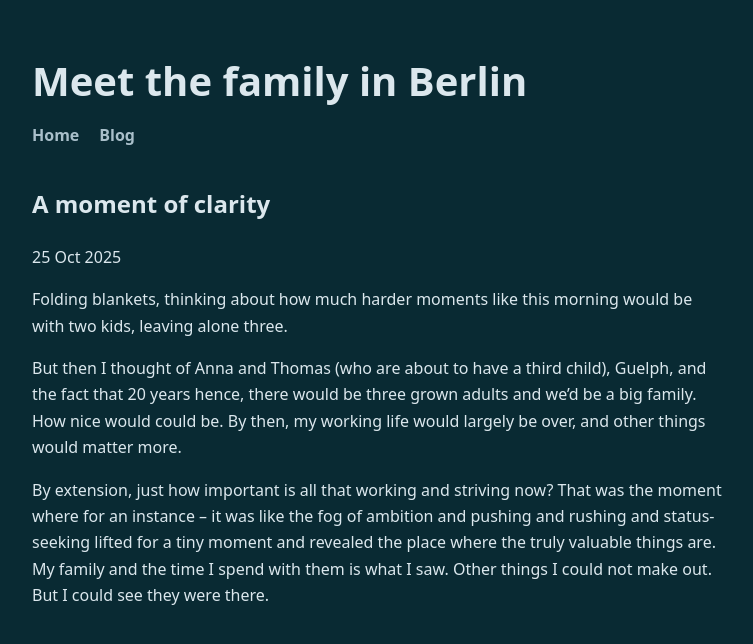
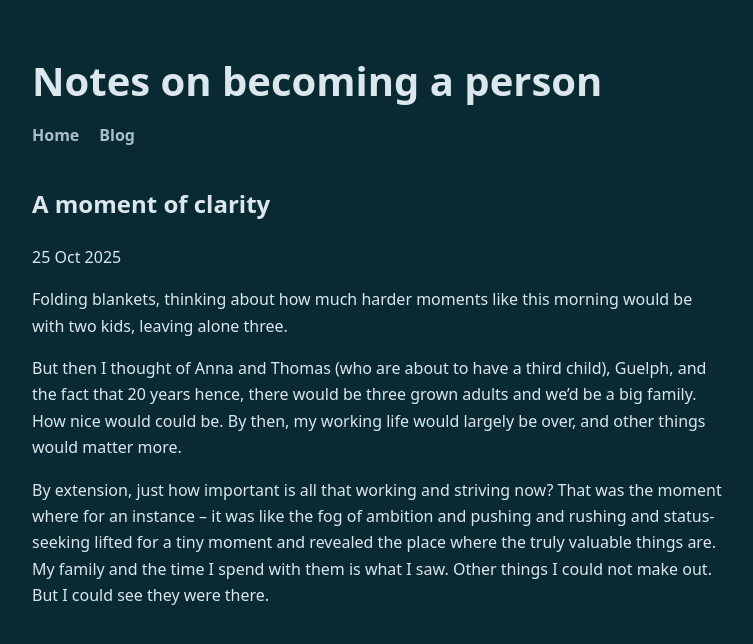
Before and after one commit to meetthefamilyinberlin/writing, a Jekyll site: the page built from _posts/2025-10-25-moment-of-clarity.md, in a window 1280 px wide. Shown: the top 644 px of the page, without its empty margins (260-1013 px from the left). Built offline with Jekyll 4.4.1, drawn with Linux system fonts in a browser that asks for light colours; our own code applies the rules of GitHub Pages for plain Markdown files.

Commit message:
Update title

```diff
--- a/_config.yml
+++ b/_config.yml
@@ -1,5 +1,5 @@
-title: Meet the family in Berlin
-description: Notes on living.
+title: Notes on becoming a person
+description: ""
 url: https://myaccount.github.io
 baseurl: /writing
 permalink: /:slug/
```
